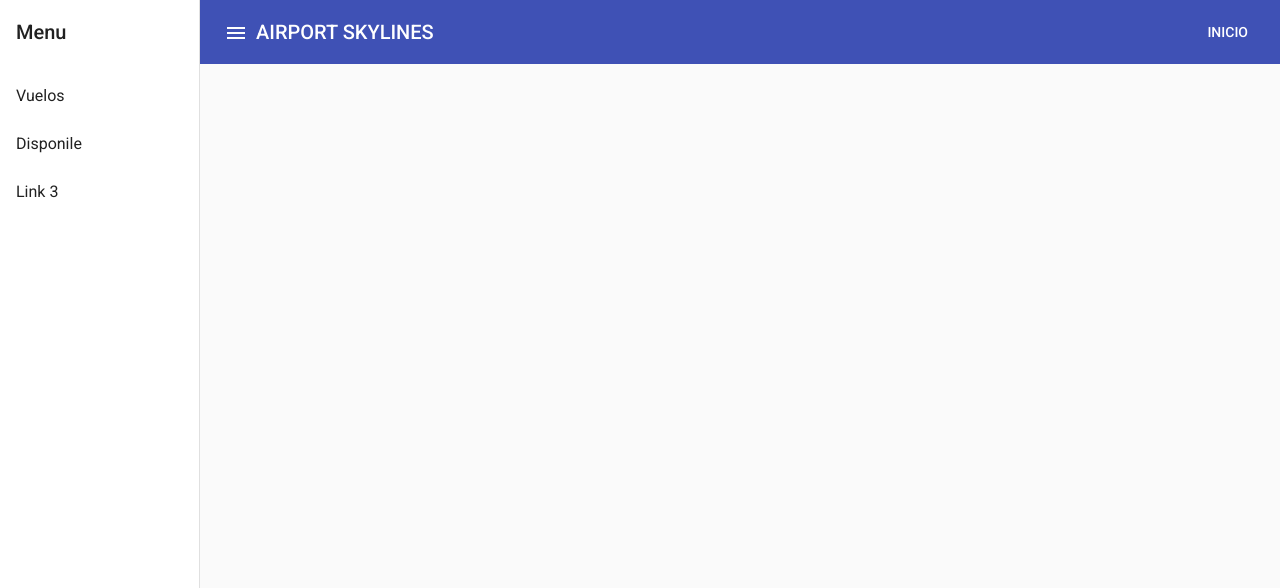
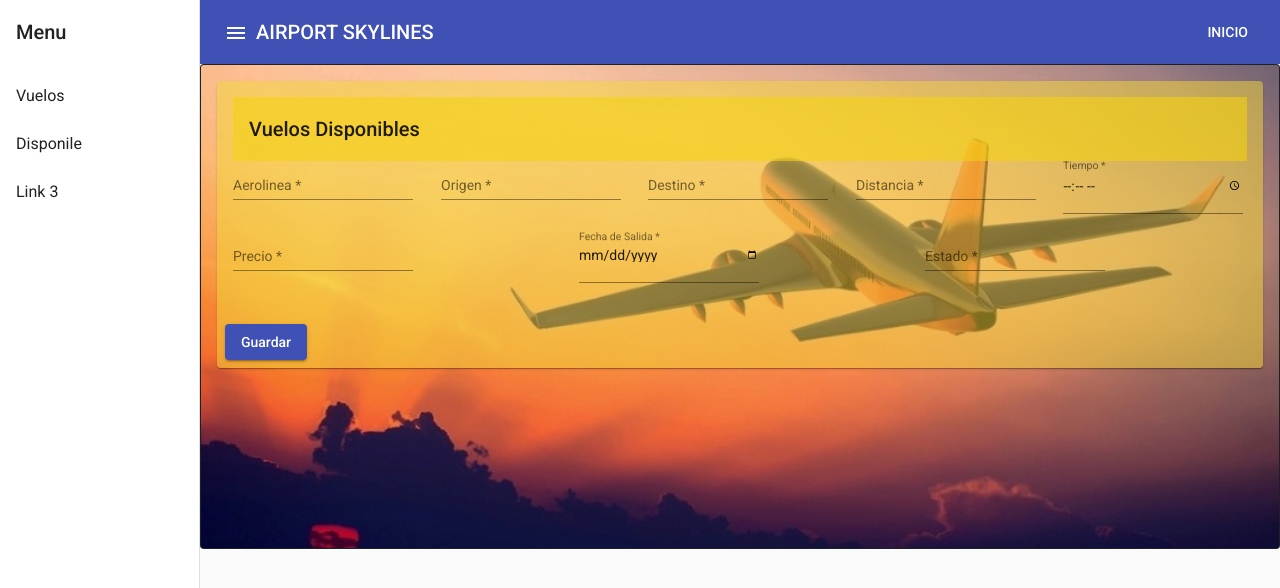
Before and after one commit to MoralesEspina/interfaz-proyecto, an Angular app: page /disponibles in a window 1280 px wide. Before the commit this address led to /. Shown: the top 588 px of the page. Built offline with nearby package versions, Linux system fonts and the light colour scheme; no server answers.

Commit message:
UNO MAS RR

```diff
--- a/src/app/app-routing.module.ts
+++ b/src/app/app-routing.module.ts
@@ -1,3 +1,4 @@
+import { VuelodComponent } from './vuelod/vuelod.component';
 import { TablaVDisponibleComponent } from './tabla-vdisponible/tabla-vdisponible.component';
 import { PrincipalComponent } from './principal/principal.component';
 import { MostrarTablaComponent } from './componentes/vuelo/mostrar-tabla/mostrar-tabla.component';
@@ -9,6 +10,8 @@ const routes: Routes = [
   {path:'inicio', component: PrincipalComponent},
   {path:'vuelo', component: MostrarTablaComponent},
   {path: 'disponible', component: TablaVDisponibleComponent},
+  {path: 'disponibles', component: VuelodComponent},
+
 
 
 ];
--- a/src/app/app.module.ts
+++ b/src/app/app.module.ts
@@ -25,6 +25,7 @@ import { MatTableModule } from '@angular/material/table';
 import { MatPaginatorModule } from '@angular/material/paginator';
 import { MatSortModule } from '@angular/material/sort';
 import { HttpClientModule } from '@angular/common/http';
+import { VuelodComponent } from './vuelod/vuelod.component';
 
 
 @NgModule({
@@ -35,7 +36,8 @@ import { HttpClientModule } from '@angular/common/http';
     AgregarFormularioComponent,
     ModificarFormularioComponent,
     PrincipalComponent,
-    TablaVDisponibleComponent
+    TablaVDisponibleComponent,
+    VuelodComponent
 
   ],
   imports: [
--- /dev/null
+++ b/src/app/interfaz/ruta.ts
@@ -0,0 +1,10 @@
+export interface Ruta {
+  nombre: string,
+  origen:string,
+  destino:string,
+  distancia_viaje:string,
+  tiempo_viaje:string,
+  precio_base:string,
+  fecha_salida:string,
+  descripcion:string
+}
--- a/src/app/nav/nav.component.html
+++ b/src/app/nav/nav.component.html
@@ -8,7 +8,7 @@
     <mat-nav-list>
       <a mat-list-item routerLink="/vuelo">Vuelos</a>
       <a mat-list-item routerLink="/disponible">Disponile</a>
-      <a mat-list-item routerLink="/dis">Link 3</a>
+      <a mat-list-item routerLink="/disponibles">Link 3</a>
     </mat-nav-list>
   </mat-sidenav>
   <mat-sidenav-content>
--- a/src/app/tabla-vdisponible/tabla-vdisponible-datasource.ts
+++ b/src/app/tabla-vdisponible/tabla-vdisponible-datasource.ts
@@ -12,7 +12,7 @@ export interface TablaVDisponibleItem {
   'distancia_viaje': string,
   'tiempo_viaje': string,
   'precio_base': string,
-  'fecha_hora_salida': string,
+  'fecha_salida': string,
   'descripcion': string,
 
 }
@@ -89,7 +89,7 @@ export class TablaVDisponibleDataSource extends DataSource<TablaVDisponibleItem>
         case 'distancia_viaje': return compare(+a.distancia_viaje, +b.distancia_viaje, isAsc);
         case 'tiempo_viaje': return compare(+a.tiempo_viaje, +b.tiempo_viaje, isAsc);
         case 'precio_base': return compare(+a.precio_base, +b.precio_base, isAsc);
-        case 'fecha_hora_salida': return compare(+a.fecha_hora_salida, +b.fecha_hora_salida, isAsc);
+        case 'fecha_salida': return compare(+a.fecha_salida, +b.fecha_salida, isAsc);
         case 'descripcion': return compare(+a.descripcion, +b.descripcion, isAsc);
         default: return 0;
       }
--- a/src/app/tabla-vdisponible/tabla-vdisponible.component.html
+++ b/src/app/tabla-vdisponible/tabla-vdisponible.component.html
@@ -43,9 +43,9 @@
     </ng-container>
 
     <!-- Name Column -->
-    <ng-container matColumnDef="fecha_hora_salida">
+    <ng-container matColumnDef="fecha_salida">
       <th mat-header-cell *matHeaderCellDef mat-sort-header>Fecha de Salida</th>
-      <td mat-cell *matCellDef="let row">{{row.fecha_hora_salida}}</td>
+      <td mat-cell *matCellDef="let row">{{row.fecha_salida}}</td>
     </ng-container>
 
     <!-- Name Column -->
--- a/src/app/tabla-vdisponible/tabla-vdisponible.component.ts
+++ b/src/app/tabla-vdisponible/tabla-vdisponible.component.ts
@@ -18,11 +18,13 @@ export class TablaVDisponibleComponent implements AfterViewInit {
   dataSource: TablaVDisponibleDataSource;
 
   /** Columns displayed in the table. Columns IDs can be added, removed, or reordered. */
-  displayedColumns = ['nombre', 'origen', 'destino', 'distancia_viaje', 'tiempo_viaje', 'precio_base', 'fecha_hora_salida', 'descripcion', 'Acciones'];
+  displayedColumns = ['nombre', 'origen', 'destino', 'distancia_viaje', 'tiempo_viaje', 'precio_base', 'fecha_salida', 'descripcion', 'Acciones'];
 
   constructor(private ApiService:ApiService, private Router:Router) {
     this.dataSource = new TablaVDisponibleDataSource();
+    this.obtener_localstorage();
   }
+
 
   ngOnInit(){
     this.dataSource = new TablaVDisponibleDataSource();
@@ -41,4 +43,15 @@ export class TablaVDisponibleComponent implements AfterViewInit {
     this.dataSource.paginator = this.paginator;
     this.table.dataSource = this.dataSource;
   }
+
+  //Para obtener los datos obtenidos a local storage
+ obtener_localstorage(){
+    let datosOrigen = localStorage.getItem("Orig");
+    let datosDestino = localStorage.getItem("Dest");
+    let datosFecha = localStorage.getItem("Fech");
+    console.log(datosOrigen);
+    console.log(datosDestino);
+    console.log(datosFecha);
+  }
+
 }
--- /dev/null
+++ b/src/app/vuelod/vuelod.component.html
@@ -0,0 +1,100 @@
+<div class="card bg-dark text-white" >
+  <img src="../../assets/imagenes/avion-sky.jpg" class="card-img" alt="...">
+  <div class="card-img-overlay"  bacrd-t >
+    <form [formGroup]="addressForm" novalidate (ngSubmit)="cargarDocente()">
+      <mat-card class="registro-docente" style="background-color: rgba(241, 214, 60, 0.514); border-color:rgb(241, 221, 107);">
+        <mat-toolbar style="background-color:rgba(245, 210, 16, 0.582);">
+          <span>Vuelos Disponibles</span>
+          <div class="example-spacer"></div>
+          <!--button mat-raised-button color="primary" routerLink="/agregar">Agregar</button-->
+        </mat-toolbar>
+        <mat-card-content>
+
+          <div class="row">
+            <div class="col">
+              <mat-form-field class="full-width">
+                <input type="text"  matInput [(ngModel)]="_ruta.nombre" placeholder="Aerolinea" formControlName="nombre">
+                <mat-error *ngIf="addressForm.controls['nombre'].hasError('required')">
+                  Aerolinea es <strong>requerido</strong>
+                </mat-error>
+              </mat-form-field>
+            </div>
+
+            <div class="col">
+              <mat-form-field class="full-width">
+                <input type="text" matInput [(ngModel)]="_ruta.origen" placeholder="Origen" formControlName="origen">
+                <mat-error *ngIf="addressForm.controls['origen'].hasError('required')">
+                  El origen es <strong>requerido</strong>
+                </mat-error>
+              </mat-form-field>
+            </div>
+
+            <div class="col">
+              <mat-form-field class="full-width">
+                <input type="text" matInput [(ngModel)]="_ruta.destino" placeholder="Destino" formControlName="destino">
+                <mat-error *ngIf="addressForm.controls['destino'].hasError('required')">
+                  El Destino es <strong>requerido</strong>
+                </mat-error>
+              </mat-form-field>
+            </div>
+
+            <div class="col">
+              <mat-form-field class="full-width">
+                <input type="number" matInput [(ngModel)]="_ruta.distancia_viaje" placeholder="Distancia"
+                  formControlName="distancia_viaje">
+                <mat-error *ngIf="addressForm.controls['distancia_viaje'].hasError('required')">
+                  La Distancia es <strong>requerido</strong>
+                </mat-error>
+              </mat-form-field>
+            </div>
+
+            <div class="col">
+              <mat-form-field class="full-width">
+                <input type="time" matInput [(ngModel)]="_ruta.tiempo_viaje" placeholder="Tiempo"
+                  formControlName="tiempo_viaje">
+                <mat-error *ngIf="addressForm.controls['tiempo_viaje'].hasError('required')">
+                  El Tiempo es <strong>requerido</strong>
+                </mat-error>
+              </mat-form-field>
+            </div>
+
+            <div class="col">
+              <mat-form-field class="full-width">
+                <input type="number" matInput [(ngModel)]="_ruta.precio_base" placeholder="Precio"
+                  formControlName="precio_base">
+                <mat-error *ngIf="addressForm.controls['precio_base'].hasError('required')">
+                  El Precio es <strong>requerido</strong>
+                </mat-error>
+              </mat-form-field>
+            </div>
+
+            <div class="col">
+              <mat-form-field class="full-width">
+                <input type="date" matInput [(ngModel)]="_ruta.fecha_salida" placeholder="Fecha de Salida"
+                  formControlName="fecha_salida">
+                <mat-error *ngIf="addressForm.controls['fecha_salida'].hasError('required')">
+                  El Fecha de Salida es <strong>requerido</strong>
+                </mat-error>
+              </mat-form-field>
+            </div>
+
+            <div class="col">
+              <mat-form-field class="full-width">
+                <input type="text" matInput [(ngModel)]="_ruta.descripcion" placeholder="Estado"
+                  formControlName="descripcion">
+                <mat-error *ngIf="addressForm.controls['descripcion'].hasError('required')">
+                  el Estado es <strong>requerido</strong>
+                </mat-error>
+              </mat-form-field>
+            </div>
+          </div>
+        </mat-card-content>
+        <mat-card-actions>
+          <button mat-raised-button color="primary" type="submit">Guardar</button>
+        </mat-card-actions>
+      </mat-card>
+    </form>
+
+
+  </div>
+</div>
--- /dev/null
+++ b/src/app/vuelod/vuelod.component.ts
@@ -0,0 +1,80 @@
+import { Ruta } from './../interfaz/ruta';
+import { ActivatedRoute, Router } from '@angular/router';
+import { ApiService } from './../shared/api.service';
+import { FormBuilder, Validators } from '@angular/forms';
+import { Component, OnInit } from '@angular/core';
+
+@Component({
+  selector: 'app-vuelod',
+  templateUrl: './vuelod.component.html',
+  styleUrls: ['./vuelod.component.css']
+})
+export class VuelodComponent implements OnInit {
+
+  _ruta: Ruta = {
+    nombre: '',
+    origen: '',
+    destino: '',
+    distancia_viaje: '',
+    tiempo_viaje: '',
+    precio_base: '',
+    fecha_salida: "",
+    descripcion: ''
+  }
+
+  addressForm = this.fb.group({
+    nombre: [null, Validators.required],
+    origen: [null, Validators.required],
+    destino: [null, Validators.required],
+    distancia_viaje: [null, Validators.required],
+    tiempo_viaje: [null, Validators.required],
+    precio_base: [null, Validators.required],
+    fecha_salida: [null, Validators.required],
+    descripcion: [null, Validators.required],
+  });
+
+  hasUnitNumber = false;
+
+  editing: boolean = false;
+
+  constructor(private fb: FormBuilder, private _ApiService: ApiService, private _router: Router, private _activatedRoute: ActivatedRoute) {
+    this.obtener_localstorage();
+    this
+   }
+
+  ngOnInit(): void {
+    this.cargarDocente();
+  }
+
+  cargarDocente() {
+    const docente: Ruta = {
+      nombre: 'string',
+      origen: 'PTY',
+      destino: 'SAL',
+      distancia_viaje: 'string',
+      tiempo_viaje: 'string',
+      precio_base: 'string',
+      fecha_salida: "2012-11-11",
+      descripcion: 'string'
+    }
+
+    this.editing = true;
+    console.log(docente);
+    this._ApiService.getVuelos2(docente).subscribe(
+      res => {
+        this._ruta = res[0];
+        console.log(res[0]);
+      },
+      err => console.log(err)
+    )
+
+  }
+  obtener_localstorage(){
+    let datosOrigen = localStorage.getItem("Orig");
+    let datosDestino = localStorage.getItem("Dest");
+    let datosFecha = localStorage.getItem("Fech");
+    console.log(datosOrigen);
+    console.log(datosDestino);
+    console.log(datosFecha);
+  }
+}
```
Also changed, not shown: src/app/shared/api.service.ts (+7 -0 lines), src/app/vuelod/vuelod.component.css (added), 1 other file (tests, documents, lock files or other folders).
